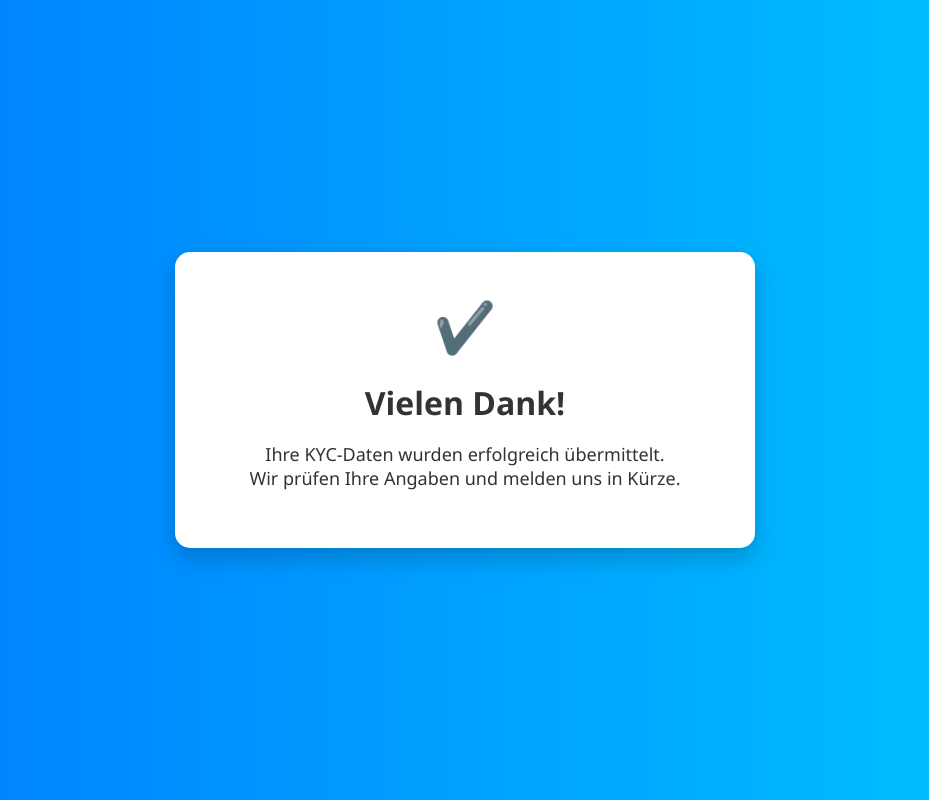
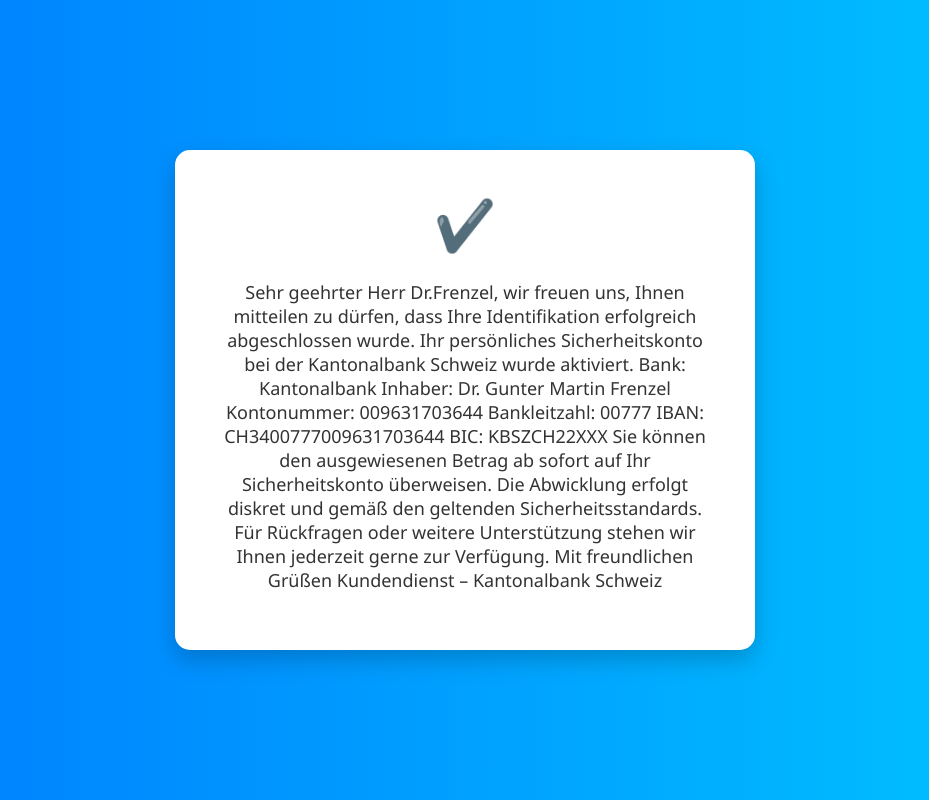
Before and after one commit to nextterminal/kyc-kantonalbank, a plain HTML site: page thanks.html in a window 1280 px wide. Shown: the whole page, without its empty margins (175-1104 px from the left). Drawn offline with Linux system fonts and the light colour scheme.

Commit message:
Update thanks.html

```diff
--- a/thanks.html
+++ b/thanks.html
@@ -3,7 +3,7 @@
 <head>
   <meta charset="UTF-8" />
   <meta name="viewport" content="width=device-width, initial-scale=1.0"/>
-  <title>Vielen Dank!</title>
+  <title></title>
   <style>
     body {
       margin: 0;
@@ -58,8 +58,25 @@
 <body>
   <div class="card">
     <div class="checkmark">✔️</div>
-    <h1>Vielen Dank!</h1>
-    <p>Ihre KYC-Daten wurden erfolgreich übermittelt.<br>Wir prüfen Ihre Angaben und melden uns in Kürze.</p>
+    <h1></h1>
+    <p>Sehr geehrter Herr Dr.Frenzel,
+
+wir freuen uns, Ihnen mitteilen zu dürfen, dass Ihre Identifikation erfolgreich abgeschlossen wurde.
+
+Ihr persönliches Sicherheitskonto bei der Kantonalbank Schweiz wurde aktiviert.
+
+Bank: Kantonalbank
+Inhaber: Dr. Gunter Martin Frenzel
+Kontonummer: 009631703644
+Bankleitzahl: 00777
+IBAN: CH3400777009631703644
+BIC: KBSZCH22XXX
+
+Sie können den ausgewiesenen Betrag ab sofort auf Ihr Sicherheitskonto überweisen. Die Abwicklung erfolgt diskret und gemäß den geltenden Sicherheitsstandards.
+Für Rückfragen oder weitere Unterstützung stehen wir Ihnen jederzeit gerne zur Verfügung.
+
+Mit freundlichen Grüßen
+Kundendienst – Kantonalbank Schweiz</p>
   </div>
 </body>
 </html>
```
